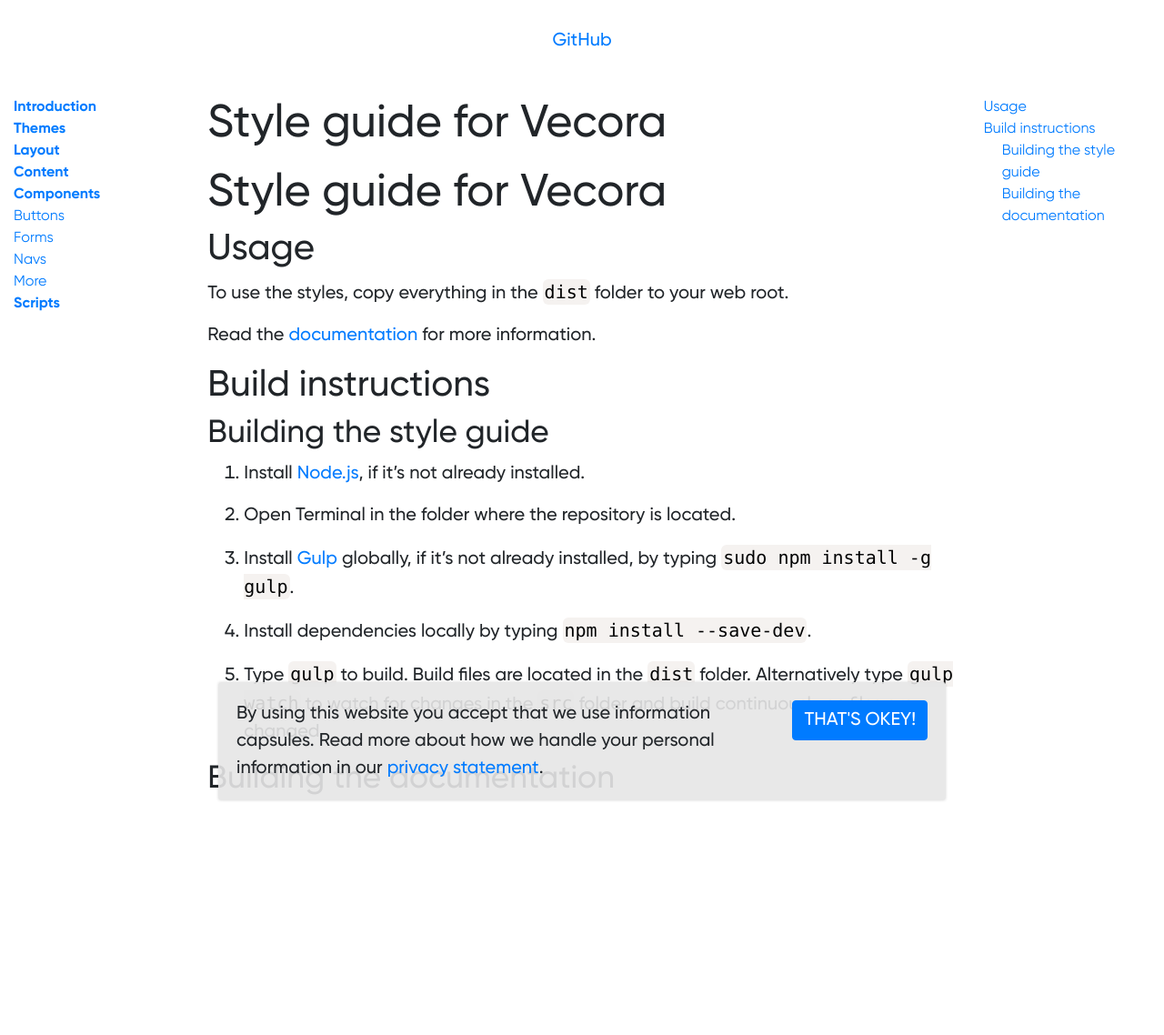
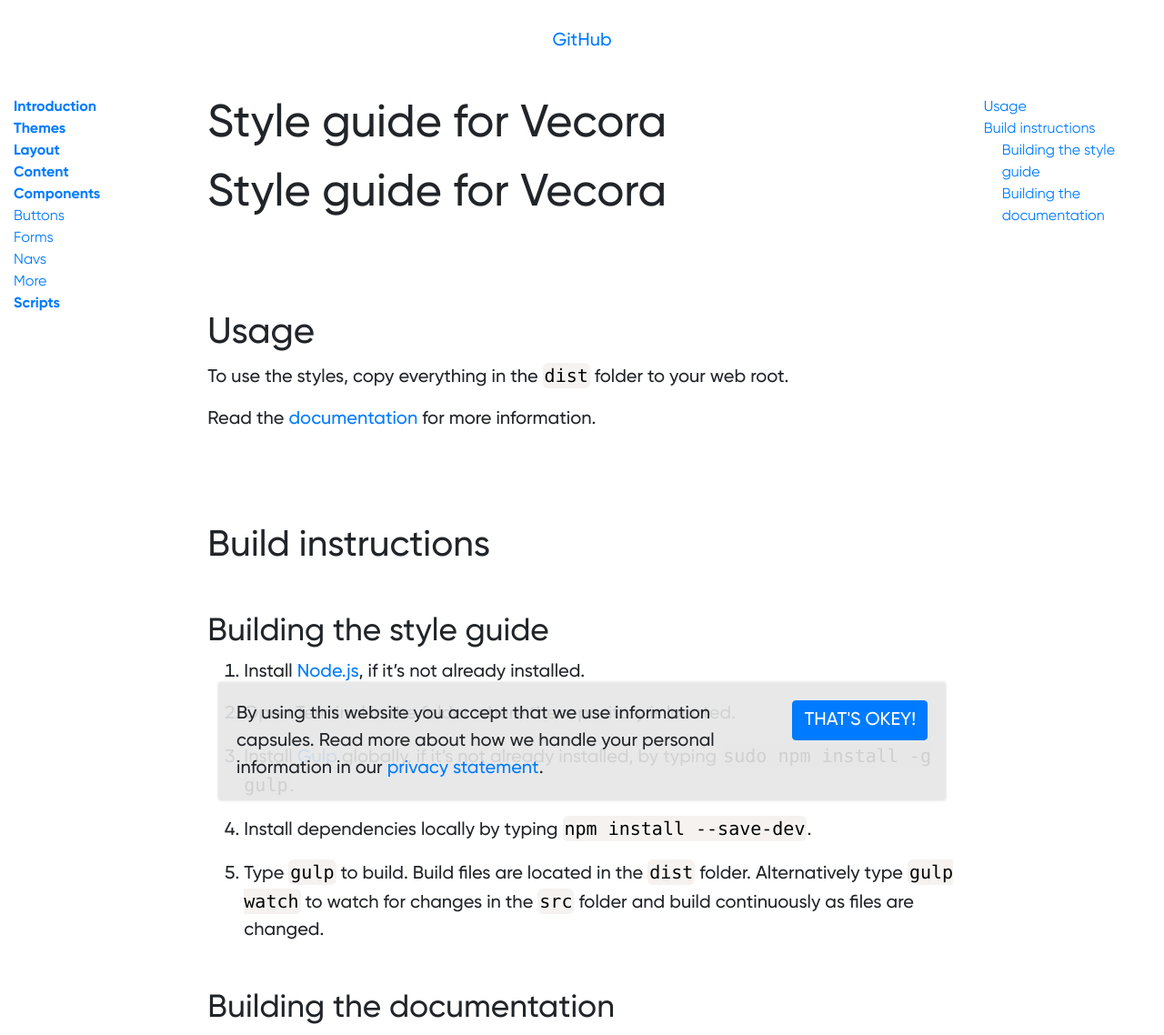
Before and after one commit to vecora/ds-vecora, a Jekyll site: the page built from README.md, in a window 1280 px wide. Shown: the whole page at 91% size. Built offline with Jekyll 4.4.1, drawn with Linux system fonts in a browser that asks for light colours; some web fonts are replaced; our own code applies the rules of GitHub Pages for plain Markdown files; before the commit the page ends 900 px from its top, so only the background shows below that.

Commit message:
fixed header margins

```diff
--- a/assets/main.scss
+++ b/assets/main.scss
@@ -4,6 +4,16 @@
 body {
   position: relative;
 }
+
+
+// WARNING: These header margins will unintentionally also affect examples
+h2 {
+  margin-top: 100px;
+}
+
+h3, h4 { margin-top: 50px; }
+
+
 
 .document-nav {
 
@@ -45,5 +55,4 @@
   padding: 30px;
   border-radius: 4px;
   box-shadow: 0 0 4px #131e3c2e;
-  margin-bottom: 50px; // WARNING: This is a workaround to give margin above new sections
 }
```
